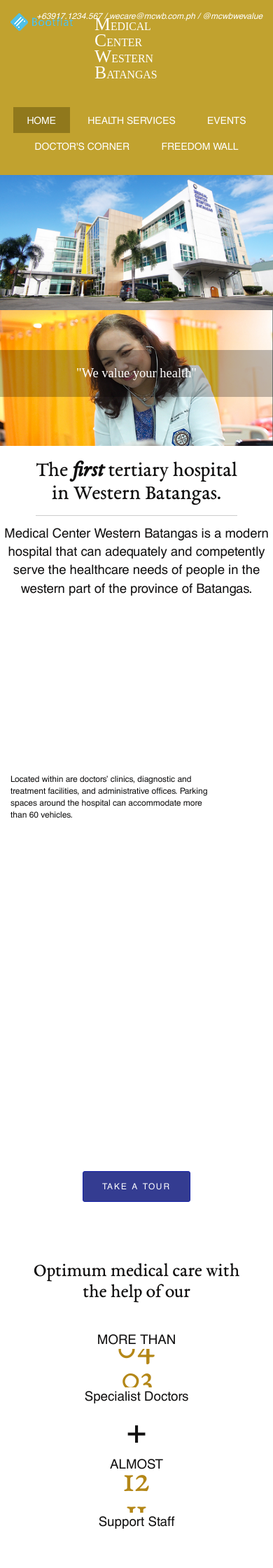
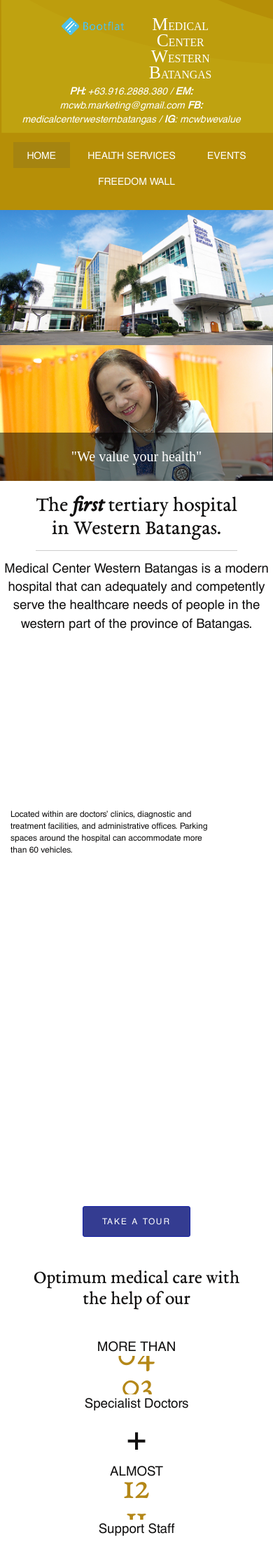
Before and after one commit to daveil/mcwbweb, a PHP site: page / in a window 390 px wide. Shown: the top 2240 px of the page at 70% size. Run offline with PHP 8.4, Linux system fonts and the light colour scheme.

Commit message:
Adjustments c/o Sir Marbie

```diff
--- a/css/home.css
+++ b/css/home.css
@@ -27,11 +27,13 @@
 	position: absolute;
     z-index: 1;
 	height: 100%;
+}
 
-}
 #tagline-wrapper p{
-	background-color: rgba(1, 1, 1, 0.25);
+	background-color: rgba(1, 1, 1, 0.5);
 	padding: 2rem;
+	margin-bottom:0 !important;
+	font-size:20px !important;
 }
 .display-table{
     display: table;
@@ -42,7 +44,7 @@
 
 .display-cell{
     display: table-cell;
-    vertical-align: middle;
+    vertical-align: bottom;
     float: none;
 }
 
--- a/css/mcwb.css
+++ b/css/mcwb.css
@@ -23,7 +23,8 @@ body{
     filter: blur(5px);
 }
 #header{
-	background-color:#c1a22f;
+	background:url('../img/gold-bands.png') 0px -300px	 no-repeat;
+	background-color:#b68f07;
 }
 #header img{
 	width: 110px;
@@ -55,6 +56,7 @@ body{
 	margin-top:15px;
 	margin-right:15px;
 }
+
 #top-nav{
 	/* background-color:#f7f7f7; */
 	margin-top:10px;
@@ -87,7 +89,7 @@ body{
 }
 #top-nav ul li.active{
 
-	background-color:#90781c;
+	background-color:rgba(144, 120, 28, 0.44);
 }
 #top-nav ul li.active a{
 	color:#ffffff !important;
@@ -234,3 +236,41 @@ div.no-content>p a,div.no-content>p a:hover,div.no-content>p a:active{
 .counter span{
 	display:block;
 }
+@media (max-width: 768px ) {
+	#contacts{
+		position:inherit;
+		margin-top:0px;
+		font-size:1.4rem;
+		text-align:center;
+	}
+	#contacts br{display:none;}
+	#header {
+		text-align:center;
+	}
+	#header h1{
+		text-align:center;
+	}
+	#header img{
+		vertical-align:top;
+		margin-top:25px;
+		float:none !important;
+	}
+	#top-nav{
+		margin:0 auto;
+	}
+	#equipments-stats ul.equipments-list li{
+		text-align:center !important;
+	}
+	#equipment-count{
+		margin-bottom:20px;
+	}
+	#equipment-count div{
+		margin-top:10px !important;
+	}
+	section{
+		padding-bottom:20px;
+	}
+	section.full-banner{
+		height:auto;
+	}
+ }
--- a/pages/events.php
+++ b/pages/events.php
@@ -23,8 +23,8 @@
 				</div>
 				<br/>
 
-				Inviting all members of<br/>
-				WESTERN BATANGAS MEDICAL SOCIETY
+				We're cordially inviting  all<br/>
+				WESTERN BATANGAS DOCTORS
 				<br/>
 
 				<br/>
@@ -33,6 +33,7 @@
 		</div>
 	</div>
 </section>
+<?php if(false):?>
 <article>
 	<div class="container">
 	<p>Lorem Ipsum is simply dummy text of the printing and typesetting industry. Lorem Ipsum has been the industry's standard dummy text ever since the 1500s, when an unknown printer took a galley of type and scrambled it to make a type specimen book. It has survived not only five centuries, but also the leap into electronic typesetting, remaining essentially unchanged. It was popularised in the 1960s with the release of Letraset sheets containing Lorem Ipsum passages, and more recently with desktop publishing software like Aldus PageMaker including versions of Lorem Ipsum.</p>
@@ -41,3 +42,4 @@
 	</p>
 	</div>
 </article>
+<?php endif;?>
--- a/pages/health-services.php
+++ b/pages/health-services.php
@@ -139,9 +139,9 @@
 					</tr>
 				</tbody>
 			</table>
-			<p>To reserve an appointment or check availability.</p>
+			<p>You can book appointment and check availability soon.</p>
 			<div id="book-wrapper" class="text-center">
-				<button class="btn btn-primary">Book Online</button>
+				<button class="btn btn-default btn-secondary">Early 2017</button>
 			</div>
 		</div>
 	</div>
--- a/pages/home.php
+++ b/pages/home.php
@@ -7,7 +7,7 @@
 							  <source src="video/miniloop.mp4" type="video/mp4">
 						</video>
 						-->
-						<img class="img-responsive exterior animate fast" src="img/hospital-clean.jpg" alt="MCWB Exterior"/>
+						<img class="img-responsive exterior animate fast" src="img/hospital-clean.jpg" width="100%" alt="MCWB Exterior"/>
 					</div>
 					<div class="col-md-6">
 						<div id="tagline-wrapper" >
@@ -132,23 +132,30 @@
 		<section  class="section" id="equip-count">
 			<div class="container text-center">
 				<div id="equipments-stats" class="row">
-					<div class="col-md-4" >
+					<div class="col-md-4 " >
 						<ul class="equipments-list text-right">
+							<li>ECG</li>
 							<li>CT SCAN</li>
-							<li>MRI</li>
-							<li>X-RAY</li>
+							<li>2D ECHO</li>
+							<li>MAMMOGRAM</li>
 						</ul>
 					</div>
 					<div id="equipment-count" class="col-md-4" >
-						<div>6+</div>
+						<div>9</div>
 						<span>brand new<br/></span>
 						<span>medical equipments</span>
 					</div>
 					<div class="col-md-4">
 						<ul class="equipments-list text-left">
-							<li>MAMMO</li>
-							<li>ENDOSCOPY</li>
+							<li>EEG</li>
 							<li>X-RAY</li>
+							<li>SPIROMETER</li>
+							<li>24 HOUR HOLTER</li>
+						</ul>
+					</div>
+					<div class="col-md-12">
+						<ul class="equipments-list text-center">
+							<li>ENDOSKOPE THERMOFLATOR</li>
 						</ul>
 					</div>
 				</div>
--- a/template/header.php
+++ b/template/header.php
@@ -31,12 +31,13 @@
 
 				</div>
 				<div class="col-md-8">
+				<div id="contacts" class="pull-right text-right">
+				<b>PH:</b> +63.916.2888.380 / <b>EM:</b> mcwb.marketing@gmail.com<br /> <b>FB:</b> medicalcenterwesternbatangas / <b>IG</b>: mcwbwevalue
+			</div>
 					<nav id="top-nav">
 						<?php include('links.php');?>
 					</nav>
 				</div>
 			</div>
-			<div id="contacts" class="pull-right">
-				+63917.1234.567 / wecare@mcwb.com.ph / @mcwbwevalue
-			</div>
+
 		</header>
--- a/template/links.php
+++ b/template/links.php
@@ -3,7 +3,7 @@
 		'home'=>'Home',
 		'health-services'=>'Health Services',
 		'events'=>'Events',
-		'doctors-corner'=>'Doctor\'s Corner',
+		//'doctors-corner'=>'Doctor\'s Corner',
 		'freedom-wall'=>'Freedom Wall',
 	);
 ?>
```
Also changed, not shown: pages/freedom-wall.php (+11 -5 lines), img/dark-bands.png (added), img/gold-bands.png (added), img/light-bands.png (added), img/medium/feedback-banner.jpg.
